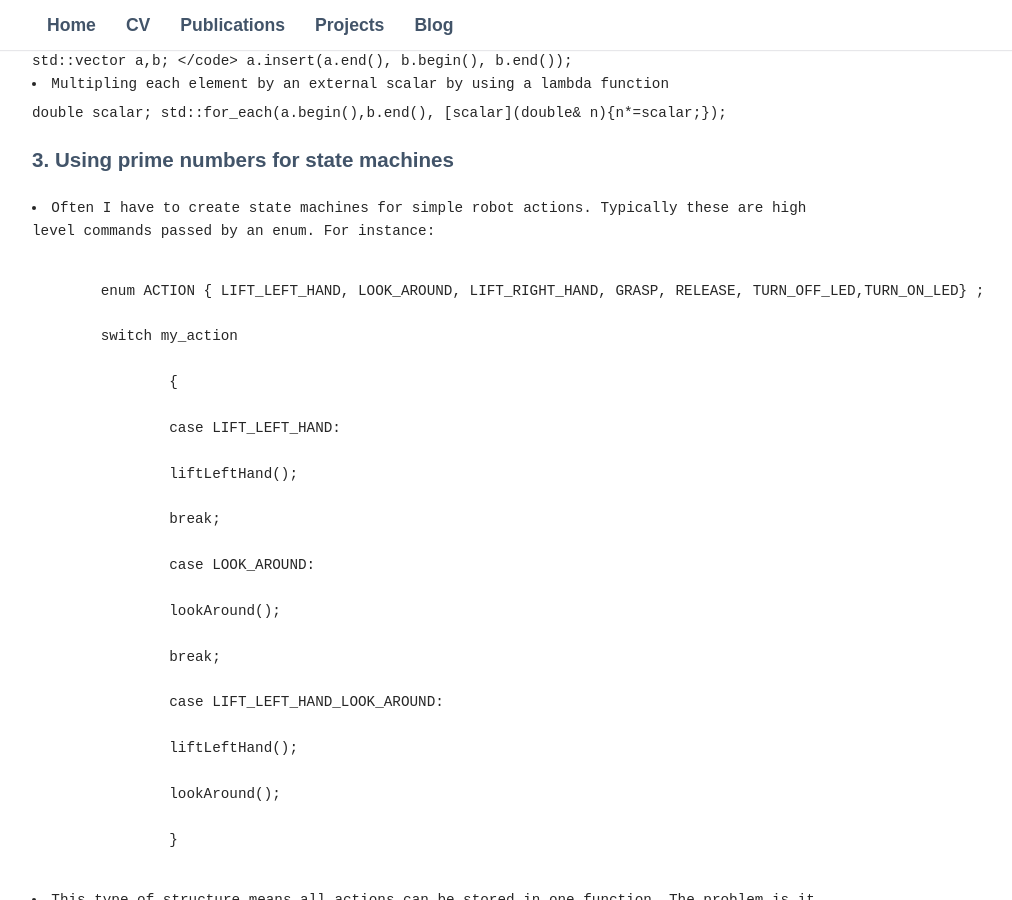
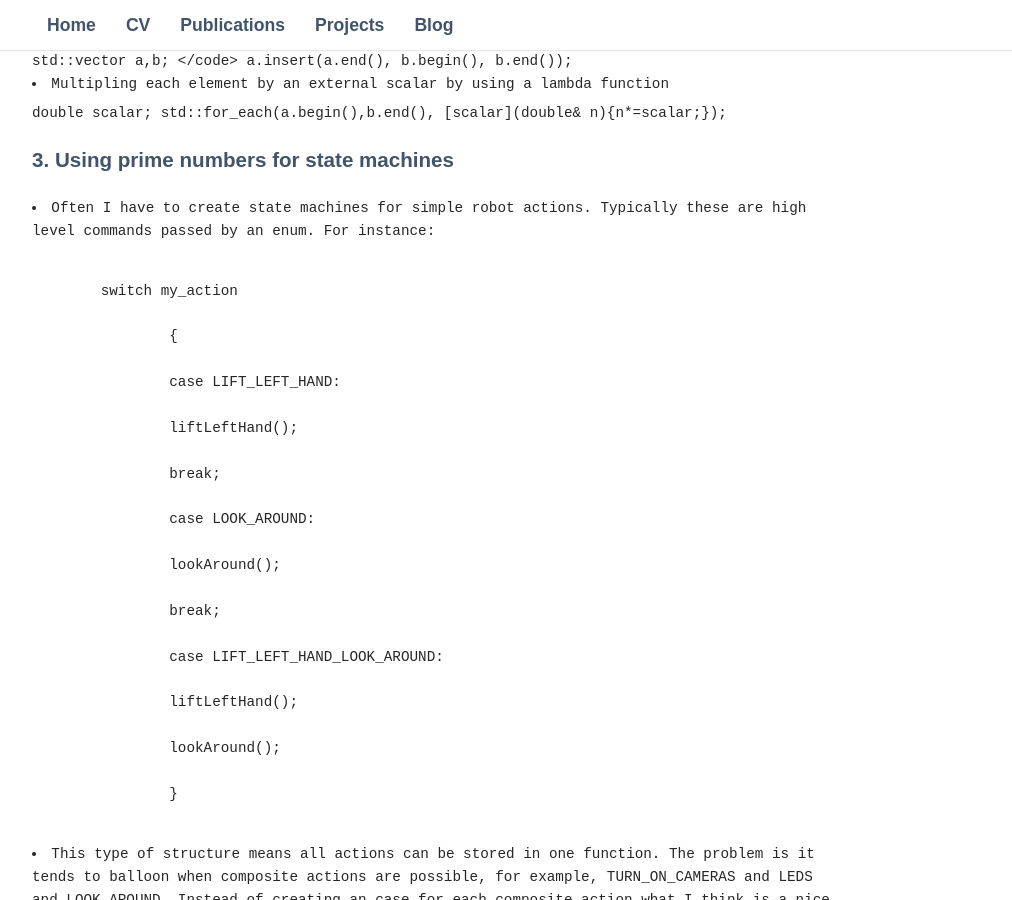
Before and after one commit to philip-long/philip-long.github.io, a Jekyll site: the page built from _posts/2018-07-09-random.md, in a window 1280 px wide and 900 px high, scrolled down 1625 px. Shown: the whole window, without its empty margins (208-1220 px from the left). Built offline with Jekyll 4.4.1, drawn with Linux system fonts in a browser that asks for light colours; nearby versions of some CDN libraries; some web fonts are replaced; library files that are not in the unit come from our copies.

Commit message:
Update 2018-07-09-random.md

```diff
--- a/_posts/2018-07-09-random.md
+++ b/_posts/2018-07-09-random.md
@@ -98,8 +98,6 @@ a.insert(a.end(), b.begin(), b.end());
 <li> Often I have to create state machines for simple robot actions. Typically these are high level commands passed by an enum. For instance:  </li>
 
 	<pre>
-	enum ACTION { LIFT_LEFT_HAND, LOOK_AROUND, LIFT_RIGHT_HAND, GRASP, RELEASE, TURN_OFF_LED,TURN_ON_LED} ;
-
 	switch my_action  <br />
 		{ <br />
 		case LIFT_LEFT_HAND:<br />
```
